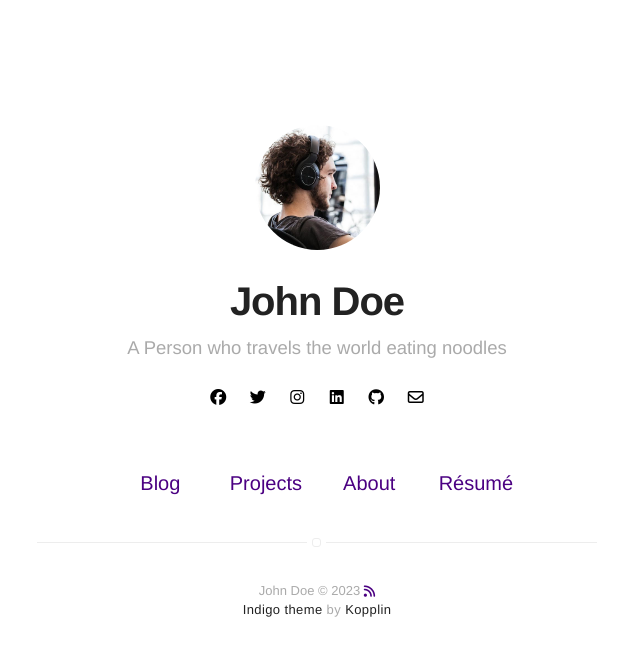
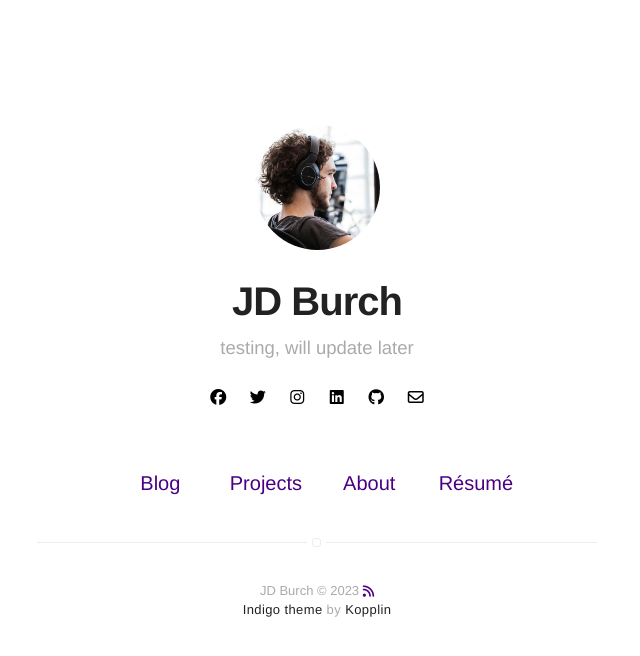
Before and after one commit to JDBurchHuzzah/jdburchhuzzah.github.io, a Jekyll site: the page built from indigo-gh-pages/index.html, in a window 1280 px wide. Shown: the top 656 px of the page, without its empty margins (323-963 px from the left). Built offline with Jekyll 4.4.1, drawn with Linux system fonts in a browser that asks for light colours; nearby versions of some CDN libraries.

Commit message:
Update _config.yml

```diff
--- a/indigo-gh-pages/_config.yml
+++ b/indigo-gh-pages/_config.yml
@@ -1,6 +1,6 @@
 # main text of home
-title: John Doe
-bio: A Person who travels the world eating noodles
+title: JD Burch
+bio: testing, will update later
 
 # twitter summary info
 description: A blog about technology and stuff related
```
